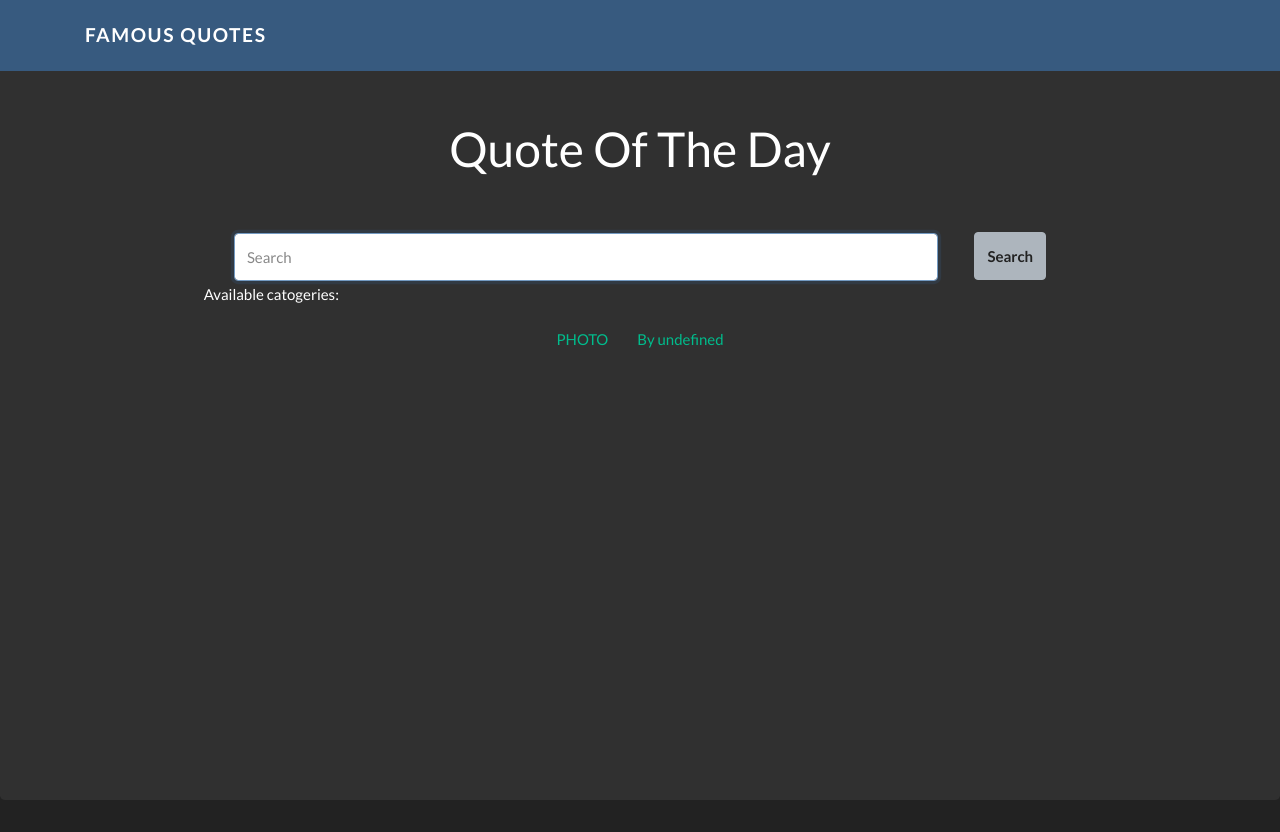
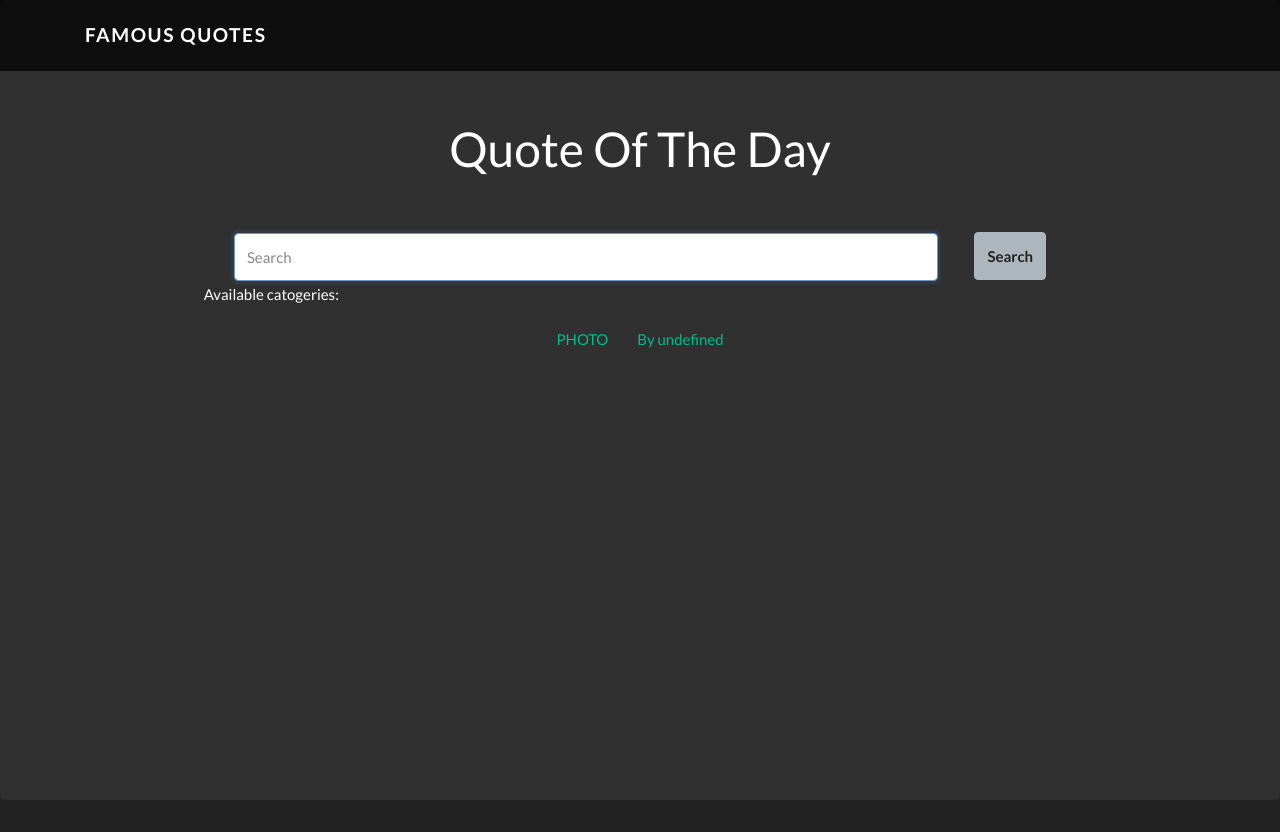
Before and after one commit to karmanya007/quote-of-the-day, a website built with webpack: page src/index.html in a window 1280 px wide. Built offline with nearby package versions, Linux system fonts and the light colour scheme; no server answers; files whose address does not match are found by name.

Commit message:
Minor UI bug fix

```diff
--- a/src/index.html
+++ b/src/index.html
@@ -14,7 +14,7 @@
 <body>
 
     <header>
-        <div class="navbar navbar-expand-lg fixed-top navbar-dark bg-primary navbar-custom">
+        <div class="navbar navbar-expand-lg fixed-top navbar-dark navbar-custom">
             <div class="container">
                 <a href="#" class="navbar-brand d-flex align-items-center">
                     <strong>Famous Quotes</strong>
--- a/src/js/views/quotesView.js
+++ b/src/js/views/quotesView.js
@@ -12,6 +12,7 @@ export const clearResults = () => {
 	elements.date.innerHTML = '';
 	elements.tags.innerHTML = '';
 	elements.quote_link.innerHTML = '';
+	elements.quote_img_link.innerHTML = '';
 };
 
 export const renderQuote = (quote) => {
```
Also changed, not shown: dist/img/fq_github.gif (added).
